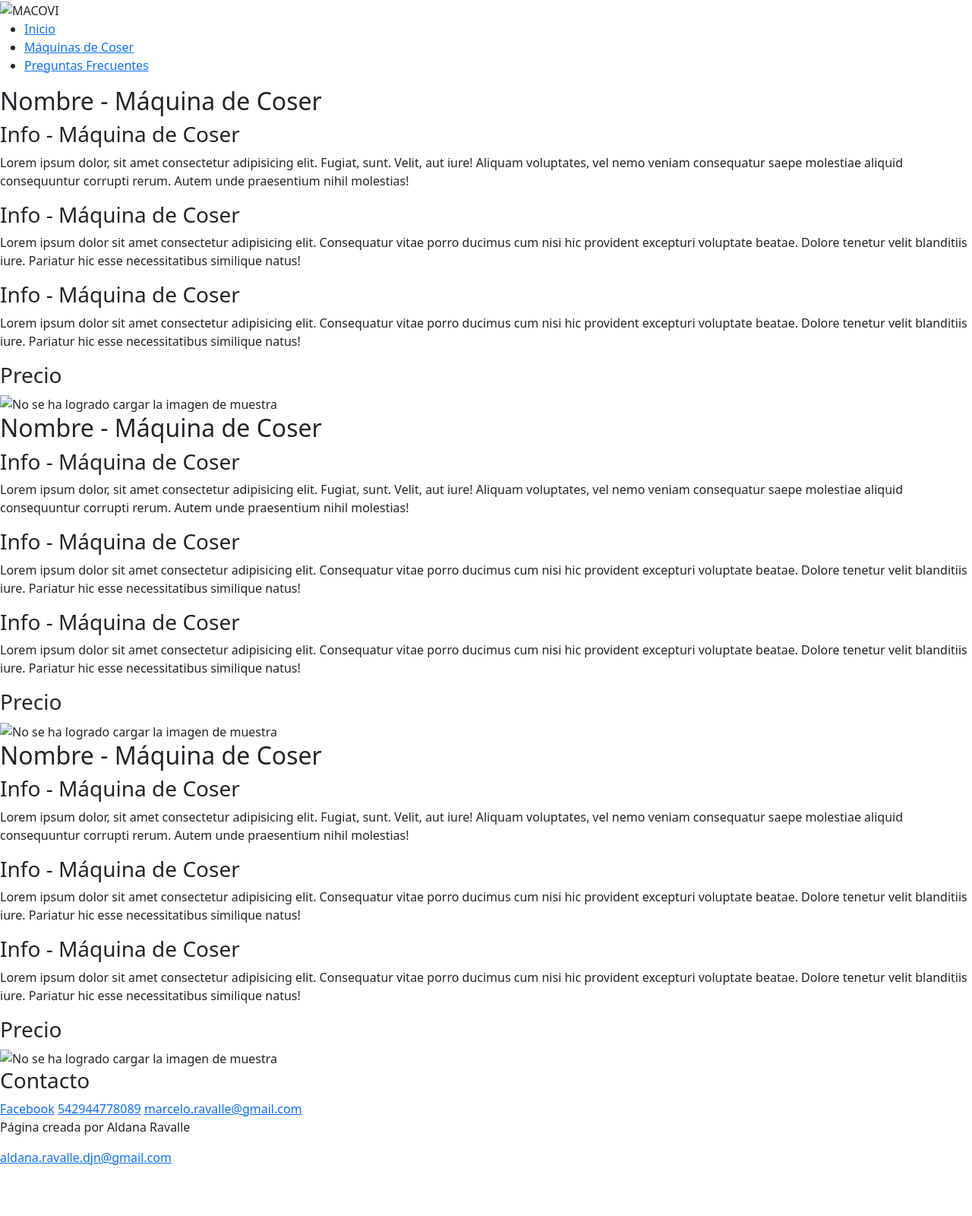
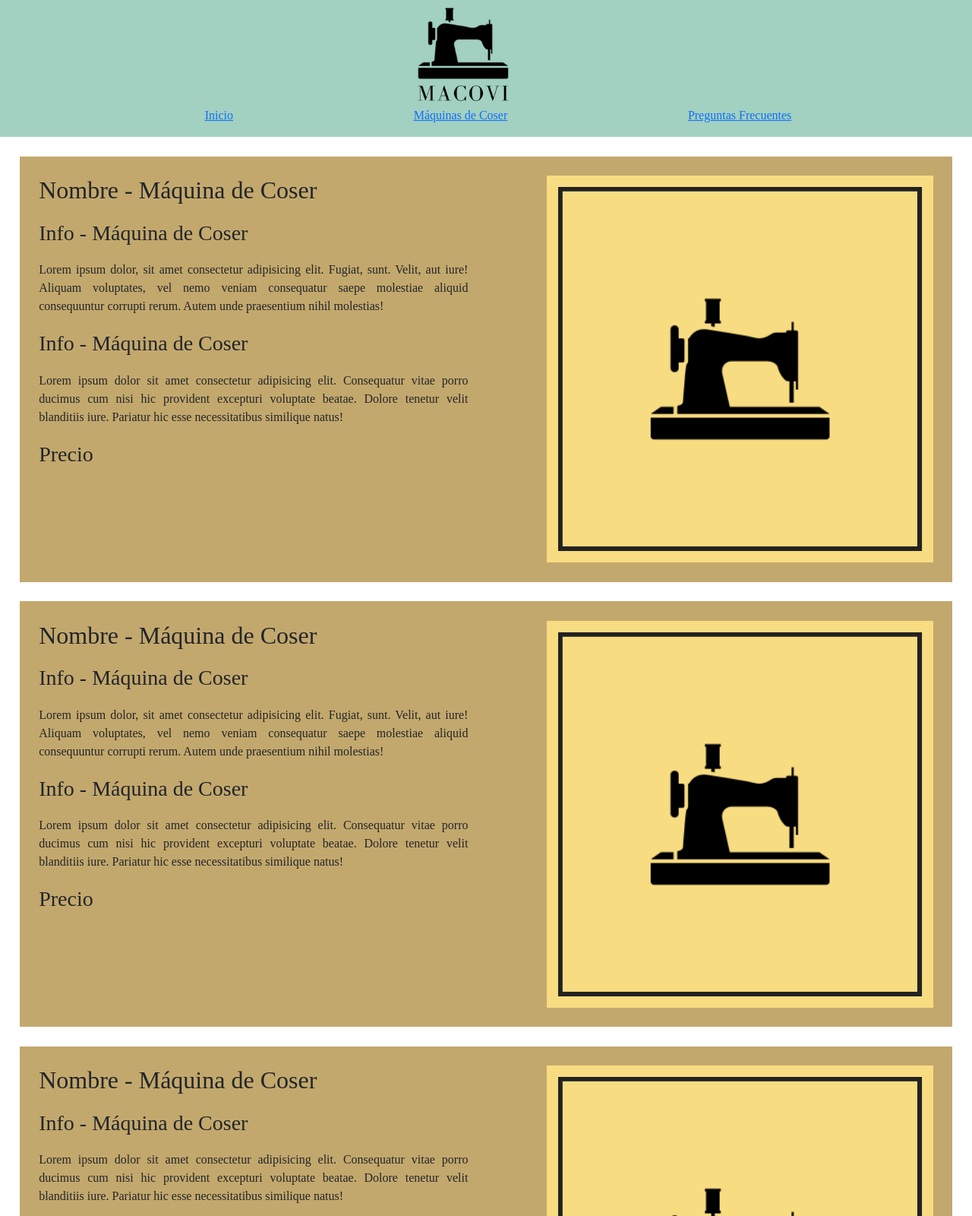
Before and after one commit to Ravalle/pagina_web_potrero_digital, a plain HTML site: page maquinas.html in a window 1280 px wide. Shown: the top 1600 px of the page at 76% size. Before the commit the page ends 1535 px from the top, so only its background shows below. Drawn offline with nearby package versions, Linux system fonts and the light colour scheme.

Commit message:
version 2 - css 1

```diff
--- a/css/estilos.css
+++ b/css/estilos.css
@@ -1 +1,111 @@
 *{padding: 0; margin: 0; box-sizing: border-box;}
+
+.body{
+    font-size: medium;
+    font-family: 'Times New Roman', Times, serif;
+}
+
+.header{
+    background-color: #A2D0C1;
+    display: flex;
+    flex-direction: column;
+    min-height: 20vh;
+}
+
+.menu{
+    display: flex;
+    flex-direction: row;
+    justify-content: space-evenly;
+    list-style: none;
+    text-decoration: none;
+}
+
+.logotipo{
+    display: flex;
+    flex-direction: column;
+    align-self: center;
+    justify-content: center;
+}
+
+.logo{
+    width: 70%;
+    height: 70%;
+}
+
+a{
+    text-decoration: none;
+    color: black;
+}
+
+.info{
+    padding: 2%;
+    margin: 2%;
+    background-color: #C3A86D;
+    min-height: 50vh;
+}
+
+.fin{
+    display: flex;
+    flex-direction: column;
+    justify-content: flex-end;
+    background-color: #C3A86D;
+    padding: 2%;
+}
+
+.section_producto{
+    padding: 2%;
+    margin: 2%;
+    background-color: #C3A86D;
+    display: flex;
+    height: 70vh;
+}
+
+.lado_a{
+    width: 50%;
+    display: flex;
+    flex-direction: column;
+    padding-right: 2%;
+    text-align: justify;
+}
+
+.text_a{
+    margin-bottom: 20px;
+}
+
+.lado_b{
+    width: 50%;
+    display: flex;
+    flex-direction: row;
+    justify-content: flex-end;
+}
+
+.imagen_maquina{
+    height: 100%;
+}
+
+@media (max-width:768px) {
+    .section_producto{
+        display: flex;
+        flex-direction: column-reverse;
+        height: 100%;
+    }
+
+    .lado_a{
+        width: 100%;
+        display: flex;
+        flex-direction: column;
+        padding-right: 2%;
+        text-align: justify;
+    }
+
+    .lado_b{
+        width: 100%;
+        display: flex;
+        flex-direction: row;
+        justify-content: flex-end;
+    }
+
+    .imagen_maquina{
+        max-width: 100%;
+    }
+}
--- a/maquinas.html
+++ b/maquinas.html
@@ -11,7 +11,7 @@
 <body class="body">
     <header class="header">
         <div class="logotipo">
-            <img class="logo" src="imagenes/borrador_logo.png" alt="MACOVI">
+            <img class="logo" src="imagenes_paginaweb/borrador_logo.png" alt="MACOVI">
         </div>
         <nav>
             <ul class= "menu">
@@ -29,12 +29,10 @@
                 <p class="text_a">Lorem ipsum dolor, sit amet consectetur adipisicing elit. Fugiat, sunt. Velit, aut iure! Aliquam voluptates, vel nemo veniam consequatur saepe molestiae aliquid consequuntur corrupti rerum. Autem unde praesentium nihil molestias!</p>
                 <h3 class="text_a">Info - Máquina de Coser</h3>
                 <p class="text_a">Lorem ipsum dolor sit amet consectetur adipisicing elit. Consequatur vitae porro ducimus cum nisi hic provident excepturi voluptate beatae. Dolore tenetur velit blanditiis iure. Pariatur hic esse necessitatibus similique natus!</p>
-                <h3 class="text_a">Info - Máquina de Coser</h3>
-                <p class="text_a">Lorem ipsum dolor sit amet consectetur adipisicing elit. Consequatur vitae porro ducimus cum nisi hic provident excepturi voluptate beatae. Dolore tenetur velit blanditiis iure. Pariatur hic esse necessitatibus similique natus!</p>
                 <h3 class="text_a">Precio</h3>
             </div>
             <div class="lado_b">
-                <img src="imagenes/imagenpordefecto_pag.png" alt="No se ha logrado cargar la imagen de muestra" class="imagen_maquina">
+                <img src="imagenes_paginaweb/imagenpordefecto_pag.png" alt="No se ha logrado cargar la imagen de muestra" class="imagen_maquina">
             </div>
         </section>
         <section class="section_producto">
@@ -44,19 +42,15 @@
                 <p class="text_a">Lorem ipsum dolor, sit amet consectetur adipisicing elit. Fugiat, sunt. Velit, aut iure! Aliquam voluptates, vel nemo veniam consequatur saepe molestiae aliquid consequuntur corrupti rerum. Autem unde praesentium nihil molestias!</p>
                 <h3 class="text_a">Info - Máquina de Coser</h3>
                 <p class="text_a">Lorem ipsum dolor sit amet consectetur adipisicing elit. Consequatur vitae porro ducimus cum nisi hic provident excepturi voluptate beatae. Dolore tenetur velit blanditiis iure. Pariatur hic esse necessitatibus similique natus!</p>
-                <h3 class="text_a">Info - Máquina de Coser</h3>
-                <p class="text_a">Lorem ipsum dolor sit amet consectetur adipisicing elit. Consequatur vitae porro ducimus cum nisi hic provident excepturi voluptate beatae. Dolore tenetur velit blanditiis iure. Pariatur hic esse necessitatibus similique natus!</p>
                 <h3 class="text_a">Precio</h3>
             </div>
             <div class="lado_b">
-                <img src="imagenes/imagenpordefecto_pag.png" alt="No se ha logrado cargar la imagen de muestra" class="imagen_maquina">
+                <img src="imagenes_paginaweb/imagenpordefecto_pag.png" alt="No se ha logrado cargar la imagen de muestra" class="imagen_maquina">
             </div>
         </section>
         <section class="section_producto">
             <div class="lado_a">
                 <h2 class="text_a">Nombre - Máquina de Coser</h2>
-                <h3 class="text_a">Info - Máquina de Coser</h3>
-                <p class="text_a">Lorem ipsum dolor, sit amet consectetur adipisicing elit. Fugiat, sunt. Velit, aut iure! Aliquam voluptates, vel nemo veniam consequatur saepe molestiae aliquid consequuntur corrupti rerum. Autem unde praesentium nihil molestias!</p>
                 <h3 class="text_a">Info - Máquina de Coser</h3>
                 <p class="text_a">Lorem ipsum dolor sit amet consectetur adipisicing elit. Consequatur vitae porro ducimus cum nisi hic provident excepturi voluptate beatae. Dolore tenetur velit blanditiis iure. Pariatur hic esse necessitatibus similique natus!</p>
                 <h3 class="text_a">Info - Máquina de Coser</h3>
@@ -64,7 +58,7 @@
                 <h3 class="text_a">Precio</h3>
             </div>
             <div class="lado_b">
-                <img src="imagenes/imagenpordefecto_pag.png" alt="No se ha logrado cargar la imagen de muestra" class="imagen_maquina">
+                <img src="imagenes_paginaweb/imagenpordefecto_pag.png" alt="No se ha logrado cargar la imagen de muestra" class="imagen_maquina">
             </div>
         </section>
     </main>
```
Also changed, not shown: index.html (+2 -1 lines), preguntas_frecuentes.html (+1 -1 lines), 1 other file.
